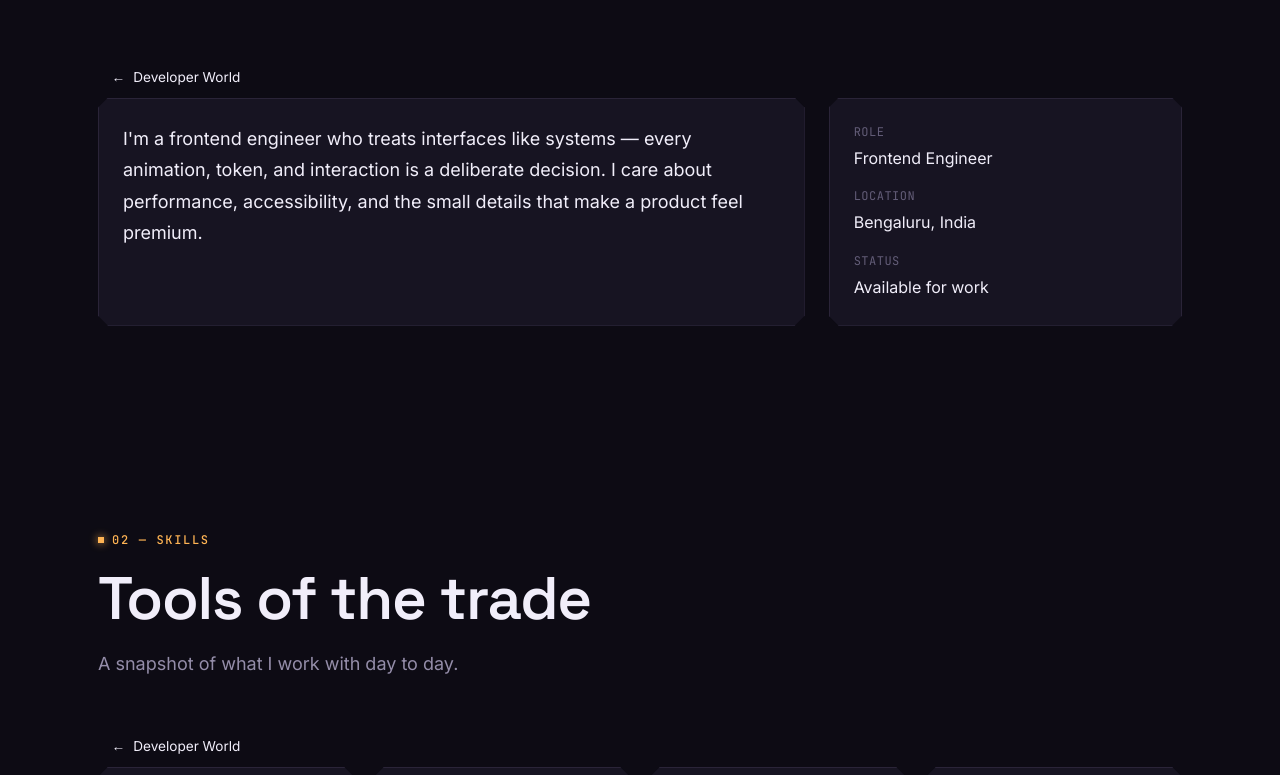
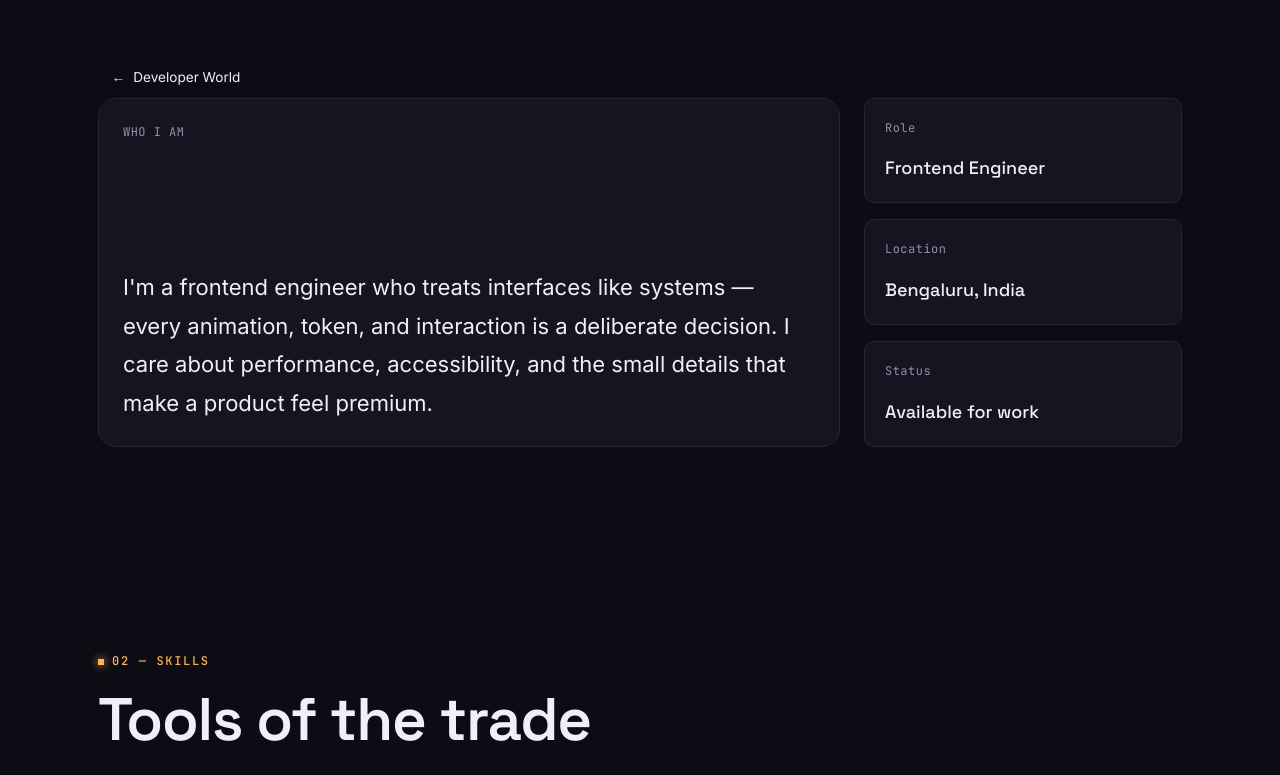
Before and after one commit to Tannu12344/portfolio, a React (Vite) app: page / in a window 1280 px wide. Shown: the part 1703-2478 px from the top of the page. Built offline with nearby package versions, Linux system fonts and the light colour scheme.

Commit message:
Edited experirnce section

```diff
--- a/src/sections/About/About.jsx
+++ b/src/sections/About/About.jsx
@@ -1,33 +1,57 @@
 import { profile } from '@/data/profile';
 import { Section } from '@/components/Section/Section';
-import { Card } from '@/components/Card/Card';
+import { BackToWorld } from '@/features/developer-world/BackToWorld';
 import styles from './About.module.css';
-import { BackToWorld } from '@/features/developer-world/BackToWorld';
+
+const profileDetails = [
+  {
+    label: 'Role',
+    value: profile.role,
+  },
+  {
+    label: 'Location',
+    value: profile.location,
+  },
+  {
+    label: 'Status',
+    value: profile.status,
+  },
+];
 
 export function About() {
   return (
-    <Section id="about" eyebrow="01 — About" title="A little about me">
+    <Section
+      id="about"
+      eyebrow="01 — About"
+      title="A little about me"
+    >
       <BackToWorld />
-      <div className={styles.grid}>
-        <Card className={styles.bioCard}>
-          <p>{profile.bio}</p>
-        </Card>
-        <Card className={styles.metaCard}>
-          <dl className={styles.metaList}>
-            <div>
-              <dt>Role</dt>
-              <dd>{profile.role}</dd>
-            </div>
-            <div>
-              <dt>Location</dt>
-              <dd>{profile.location}</dd>
-            </div>
-            <div>
-              <dt>Status</dt>
-              <dd>{profile.status}</dd>
-            </div>
-          </dl>
-        </Card>
+
+      <div className={styles.aboutGrid}>
+        <article className={styles.bioPanel}>
+          <span className={styles.label}>WHO I AM</span>
+
+          <p className={styles.bio}>
+            {profile.bio}
+          </p>
+        </article>
+
+        <div className={styles.detailsGrid}>
+          {profileDetails.map((detail) => (
+            <article
+              key={detail.label}
+              className={styles.detailCard}
+            >
+              <span className={styles.label}>
+                {detail.label}
+              </span>
+
+              <strong className={styles.value}>
+                {detail.value}
+              </strong>
+            </article>
+          ))}
+        </div>
       </div>
     </Section>
   );
--- a/src/sections/About/About.module.css
+++ b/src/sections/About/About.module.css
@@ -1,36 +1,111 @@
-.grid {
+.aboutGrid {
   display: grid;
-  grid-template-columns: 1fr;
+  grid-template-columns: minmax(0, 1.4fr) minmax(280px, 0.6fr);
   gap: var(--space-6);
 }
 
-.bioCard p {
-  font-size: var(--text-md);
+.bioPanel,
+.detailCard {
+  position: relative;
+
+  border: 1px solid var(--color-border);
+  background: var(--color-surface);
+
+  transition:
+    transform var(--duration-base) var(--ease-out),
+    border-color var(--duration-base) var(--ease-out),
+    background var(--duration-base) var(--ease-out);
+}
+
+.bioPanel {
+  min-height: 280px;
+
+  display: flex;
+  flex-direction: column;
+  justify-content: space-between;
+
+  padding: var(--space-6);
+  border-radius: var(--radius-lg);
+}
+
+.bioPanel:hover,
+.detailCard:hover {
+  transform: translateY(-4px);
+  border-color: var(--color-accent);
+}
+
+.bio {
+  max-width: 60ch;
+
+  margin: var(--space-6) 0 0;
+
+  font-size: var(--text-lg);
+  line-height: 1.75;
+
   color: var(--color-text);
 }
 
-.metaList {
-  display: flex;
-  flex-direction: column;
+.label {
+  font-family: var(--font-mono);
+  font-size: var(--text-xs);
+  letter-spacing: var(--tracking-wide);
+  color: var(--color-text-muted);
+}
+
+.detailsGrid {
+  display: grid;
+  grid-template-columns: 1fr;
   gap: var(--space-4);
 }
 
-.metaList dt {
-  font-family: var(--font-mono);
-  font-size: var(--text-xs);
-  letter-spacing: var(--tracking-wide);
-  text-transform: uppercase;
-  color: var(--color-text-faint);
-  margin-bottom: var(--space-1);
+.detailCard {
+  min-height: 0;
+
+  display: flex;
+  flex-direction: column;
+  justify-content: space-between;
+  gap: var(--space-4);
+
+  padding: var(--space-5);
+
+  border-radius: var(--radius-md);
 }
 
-.metaList dd {
-  font-size: var(--text-base);
+.value {
+  font-family: var(--font-display);
+  font-size: var(--text-md);
+  font-weight: var(--weight-medium);
   color: var(--color-text);
 }
 
-@media (min-width: 768px) {
-  .grid {
-    grid-template-columns: 2fr 1fr;
+@media (max-width: 800px) {
+  .aboutGrid {
+    grid-template-columns: 1fr;
+  }
+
+  .detailsGrid {
+    grid-template-columns: repeat(3, 1fr);
   }
 }
+
+@media (max-width: 560px) {
+  .detailsGrid {
+    grid-template-columns: 1fr;
+  }
+
+  .bioPanel {
+    min-height: 240px;
+  }
+}
+
+@media (prefers-reduced-motion: reduce) {
+  .bioPanel,
+  .detailCard {
+    transition: none;
+  }
+
+  .bioPanel:hover,
+  .detailCard:hover {
+    transform: none;
+  }
+}
--- a/src/sections/Experience/Experience.jsx
+++ b/src/sections/Experience/Experience.jsx
@@ -1,32 +1,84 @@
+import { useState } from 'react';
 import { experience } from '@/data/experience';
 import { Section } from '@/components/Section/Section';
-import { Card } from '@/components/Card/Card';
 import { Badge } from '@/components/Badge/Badge';
+import { BackToWorld } from '@/features/developer-world/BackToWorld';
 import styles from './Experience.module.css';
-import { BackToWorld } from '@/features/developer-world/BackToWorld';
 
 export function Experience() {
+  const [activeId, setActiveId] = useState(experience[0]?.id);
+
+  const handleToggle = (id) => {
+    setActiveId((current) => (current === id ? null : id));
+  };
+
   return (
     <Section
       id="experience"
       eyebrow="03 — Experience"
       title="Where I've worked"
     >
-      <BackToWorld/>
-      <div className={styles.list}>
-        {experience.map((role) => (
-          <Card key={role.id} className={styles.card}>
-            <div className={styles.head}>
-              <div>
-                <h3 className={styles.role}>{role.role}</h3>
-                <p className={styles.company}>
-                  {role.company} · {role.location}
-                </p>
-              </div>
-              <span className={styles.period}>{role.period}</span>
+      <BackToWorld />
+
+      <div className={styles.timeline}>
+        {experience.map((role, index) => {
+          const isActive = activeId === role.id;
+
+          return (
+            <article
+              key={role.id}
+              className={`${styles.item} ${
+                isActive ? styles.active : ''
+              }`}
+            >
+              <div className={styles.marker}>
+                <span className={styles.dot} />
+
+                {index < experience.length - 1 && (
+                  <span
+                    className={styles.line}
+                    aria-hidden="true"
+                  />
+                )}
               </div>
 
-            <p className={styles.summary}>{role.summary}</p>
+              <button
+                type="button"
+                className={styles.trigger}
+                onClick={() => handleToggle(role.id)}
+                aria-expanded={isActive}
+              >
+                <span className={styles.period}>
+                  {role.period}
+                </span>
+
+                <span className={styles.heading}>
+                  <strong className={styles.role}>
+                    {role.role}
+                  </strong>
+
+                  <span className={styles.company}>
+                    {role.company} · {role.location}
+                  </span>
+                </span>
+
+                <span
+                  className={styles.arrow}
+                  aria-hidden="true"
+                >
+                  {isActive ? '−' : '+'}
+                </span>
+              </button>
+
+              <div
+                className={`${styles.details} ${
+                  isActive ? styles.detailsOpen : ''
+                }`}
+              >
+                <div className={styles.detailsInner}>
+                  <p className={styles.summary}>
+                    {role.summary}
+                  </p>
 
                   <ul className={styles.highlights}>
                     {role.highlights.map((item) => (
@@ -36,13 +88,19 @@ export function Experience() {
 
                   <div className={styles.stack}>
                     {role.stack.map((tech) => (
-                <Badge key={tech} tone="secondary">
+                      <Badge
+                        key={tech}
+                        tone="secondary"
+                      >
                         {tech}
                       </Badge>
                     ))}
                   </div>
-          </Card>
-        ))}
+                </div>
+              </div>
+            </article>
+          );
+        })}
       </div>
     </Section>
   );
```
Also changed, not shown: src/sections/Experience/Experience.module.css (+196 -31 lines). Lines whose indentation alone changed are shown as unchanged.
